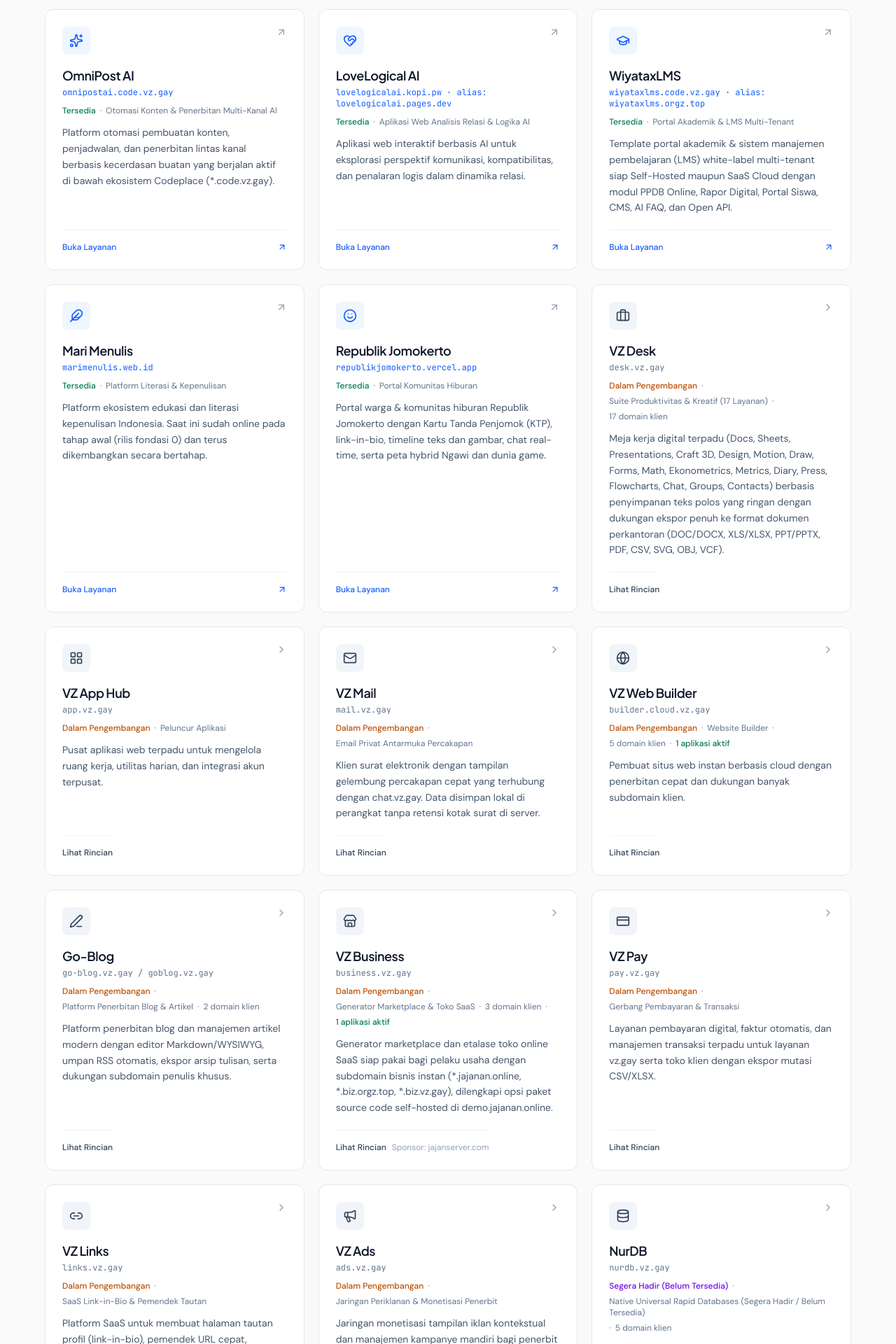
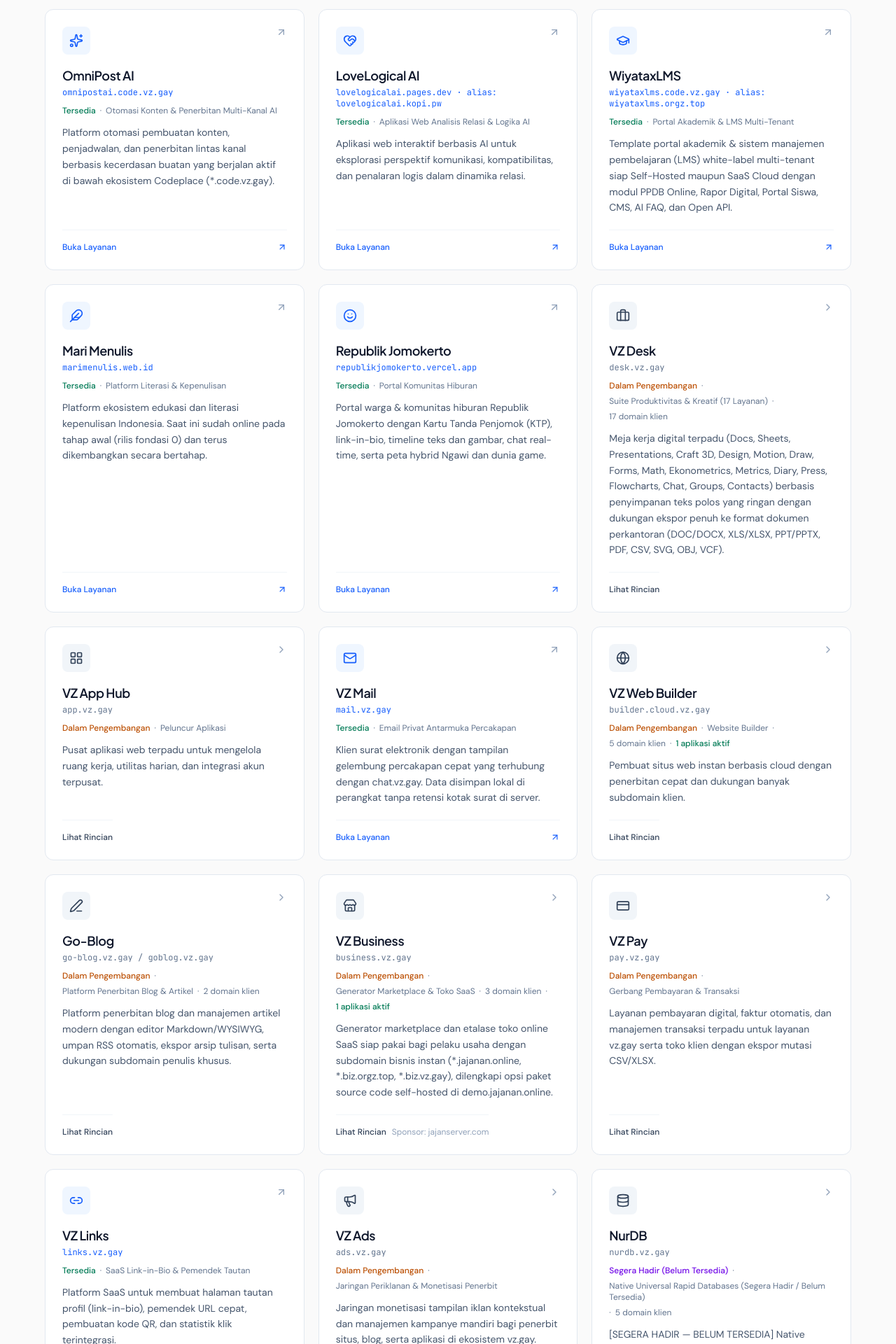
Before and after one commit to nabhan-rp/vz.gay, a React (Vite) app: page /services in a window 1280 px wide. Shown: the part 780-2700 px from the top of the page at 70% size. Built offline with nearby package versions, Linux system fonts and the light colour scheme.

Commit message:
feat(services): update domain mapping and service status
Update lovelogicalai primary domain and mark VZ Mail as live. Added mail.vz.gay and links.vz.gay to HeroSearch shortcuts.

```diff
--- a/src/components/HeroSearch.tsx
+++ b/src/components/HeroSearch.tsx
@@ -18,9 +18,11 @@ interface HeroSearchProps {
 const LIVE_SHORTCUTS = [
   { label: 'search.vz.gay', href: 'https://search.vz.gay' },
   { label: 'files.vz.gay', href: 'https://files.vz.gay' },
+  { label: 'mail.vz.gay', href: 'https://mail.vz.gay' },
+  { label: 'links.vz.gay', href: 'https://links.vz.gay' },
   { label: 'demo.jajanan.online', href: 'https://demo.jajanan.online' },
   { label: 'omnipostai.code.vz.gay', href: 'https://omnipostai.code.vz.gay' },
-  { label: 'lovelogicalai.kopi.pw', href: 'https://lovelogicalai.pages.dev' },
+  { label: 'lovelogicalai.pages.dev', href: 'https://lovelogicalai.pages.dev' },
   { label: 'marimenulis.web.id', href: 'https://www.marimenulis.web.id/' },
   { label: 'republikjomokerto.vercel.app', href: 'https://republikjomokerto.vercel.app' },
   { label: 'myvault.app.vz.gay', href: 'https://myvault.app.vz.gay' },
--- a/src/data/services.ts
+++ b/src/data/services.ts
@@ -631,8 +631,8 @@ export const VZ_SERVICES: VzService[] = [
   },
   {
     id: 'lovelogicalai',
-    primaryDomain: 'lovelogicalai.kopi.pw',
-    altDomains: ['lovelogicalai.pages.dev'],
+    primaryDomain: 'lovelogicalai.pages.dev',
+    altDomains: ['lovelogicalai.kopi.pw'],
     launchUrl: 'https://lovelogicalai.pages.dev',
     category: 'media_content',
     secondaryCategories: ['developer_cloud'],
@@ -651,8 +651,8 @@ export const VZ_SERVICES: VzService[] = [
       en: 'Interactive AI-powered web application exploring communication dynamics, compatibility insights, and logical reasoning in relationships.',
     },
     architectureNotes: {
-      id: 'Tersedia melalui domain klien lovelogicalai.kopi.pw serta mirror aktif lovelogicalai.pages.dev.',
-      en: 'Available across client domain lovelogicalai.kopi.pw and active mirror lovelogicalai.pages.dev.',
+      id: 'Sudah aktif dan dapat langsung diakses melalui lovelogicalai.pages.dev serta domain klien lovelogicalai.kopi.pw.',
+      en: 'Live and directly accessible at lovelogicalai.pages.dev alongside client domain lovelogicalai.kopi.pw.',
     },
   },
   {
@@ -818,7 +818,7 @@ export const VZ_SERVICES: VzService[] = [
     id: 'mail',
     primaryDomain: 'mail.vz.gay',
     category: 'productivity',
-    status: 'development',
+    status: 'live',
     iconName: 'mail',
     name: {
       id: 'VZ Mail',
@@ -833,8 +833,8 @@ export const VZ_SERVICES: VzService[] = [
       en: 'Email client with a fast conversational bubble interface connected to chat.vz.gay. Messages live locally on your device with zero server mailbox retention.',
     },
     architectureNotes: {
-      id: 'Privasi maksimal tanpa penyimpanan email di server. Sinkronisasi antar perangkat dilakukan melalui fitur ekspor & impor berkas cadangan terenkripsi (.eml, .mbox, .enc).',
-      en: 'Privacy-first local-device architecture: zero server mailbox storage; cross-device sync works via export/import backup files (.eml, .mbox, .enc).',
+      id: 'Sudah aktif di mail.vz.gay dengan prinsip privasi maksimal tanpa penyimpanan email di server. Sinkronisasi antar perangkat dilakukan melalui ekspor & impor berkas cadangan terenkripsi (.eml, .mbox, .enc).',
+      en: 'Live at mail.vz.gay with a privacy-first local-device architecture and zero server mailbox storage; cross-device sync works via encrypted backup files (.eml, .mbox, .enc).',
     },
   },
   {
@@ -865,8 +865,8 @@ export const VZ_SERVICES: VzService[] = [
     liveChildren: [
       {
         name: 'LoveLogical AI',
-        domain: 'lovelogicalai.kopi.pw',
-        altDomain: 'lovelogicalai.pages.dev',
+        domain: 'lovelogicalai.pages.dev',
+        altDomain: 'lovelogicalai.kopi.pw',
         kind: 'app',
         description: {
           id: 'Aplikasi web interaktif analisis relasi & penalaran logis berbasis AI',
@@ -975,7 +975,7 @@ export const VZ_SERVICES: VzService[] = [
     id: 'links',
     primaryDomain: 'links.vz.gay',
     category: 'web_business',
-    status: 'development',
+    status: 'live',
     iconName: 'link-2',
     name: {
       id: 'VZ Links',
@@ -990,8 +990,8 @@ export const VZ_SERVICES: VzService[] = [
       en: 'SaaS platform for customizable link-in-bio pages, fast short URLs, QR generation, and integrated click statistics.',
     },
     architectureNotes: {
-      id: 'Dapat dihubungkan dengan analitik metrics.vz.gay serta halaman profil publik profile.vz.gay/$USERNAME.',
-      en: 'Connects cleanly with metrics.vz.gay analytics and public pages on profile.vz.gay/$USERNAME.',
+      id: 'Sudah aktif di links.vz.gay serta dirancang terhubung dengan analitik metrics.vz.gay dan halaman profil publik profile.vz.gay/$USERNAME.',
+      en: 'Live at links.vz.gay and designed to integrate with metrics.vz.gay analytics and public pages on profile.vz.gay/$USERNAME.',
     },
   },
   {
@@ -1652,8 +1652,8 @@ export const CLIENT_DOMAIN_MATRIX = [
     roleId: 'Website Builder',
     roleEn: 'Website Builder',
     patterns: ['*.orgz.top', '*.kopi.pw', '*.jajanan.online', '*.web.vz.gay', '*.site.vz.gay'],
-    routingNoteId: 'Subdomain situs klien otomatis (termasuk lovelogicalai.kopi.pw)',
-    routingNoteEn: 'Automated client site routing (including lovelogicalai.kopi.pw)',
+    routingNoteId: 'Subdomain situs klien otomatis (termasuk lovelogicalai.pages.dev / lovelogicalai.kopi.pw)',
+    routingNoteEn: 'Automated client site routing (including lovelogicalai.pages.dev / lovelogicalai.kopi.pw)',
   },
   {
     service: 'go-blog.vz.gay / goblog.vz.gay',
```
